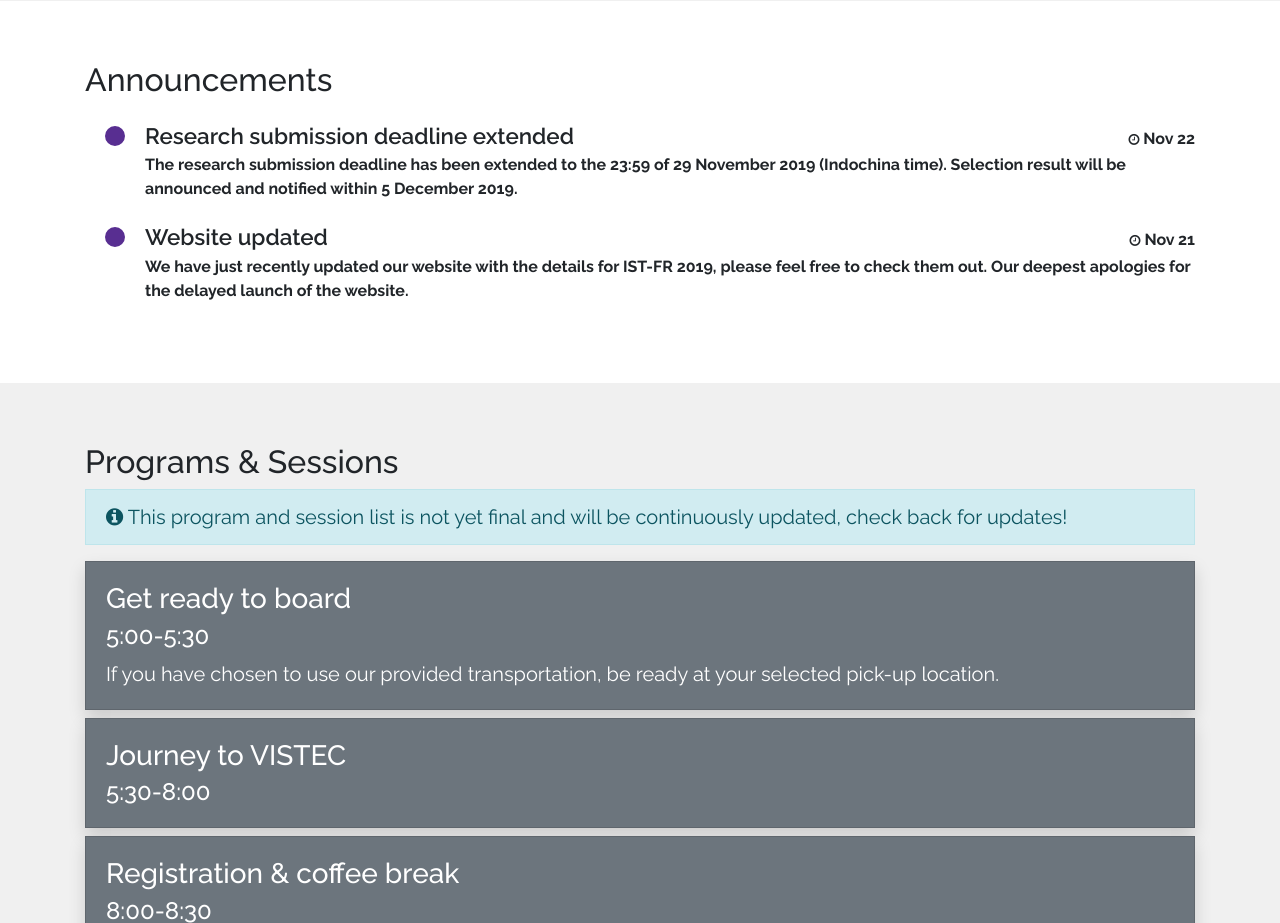
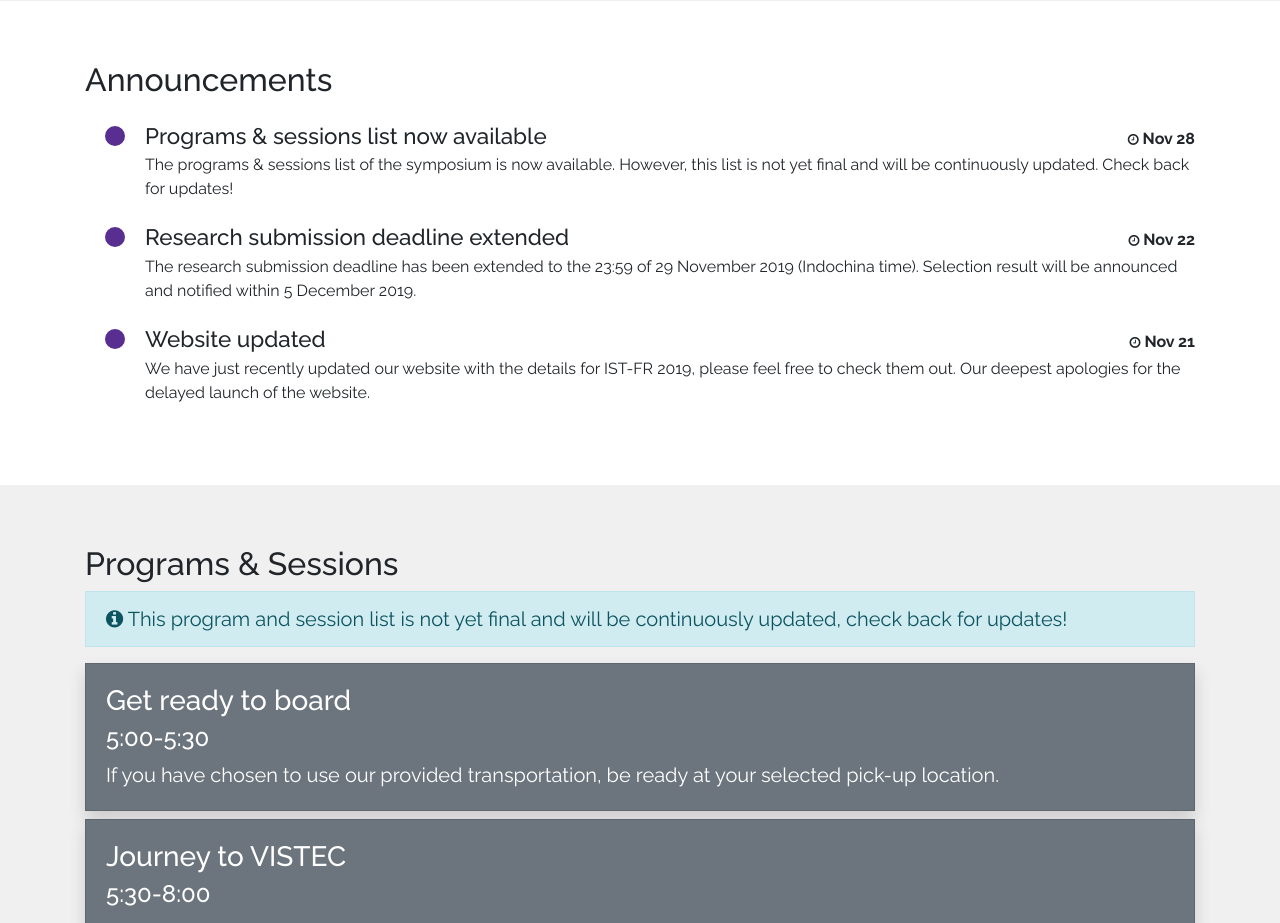
Before and after one commit to ist-fr/2019, a Vue app: page / in a window 1280 px wide. Shown: the part 1500-2423 px from the top of the page. Built offline with nearby package versions, Linux system fonts and the light colour scheme; what vue-scrollactive would draw is missing.

Commit message:
Update announcements

```diff
--- a/src/components/Home/Announcements.vue
+++ b/src/components/Home/Announcements.vue
@@ -28,6 +28,12 @@ export default {
   data() {
     return {
       announcements: [
+        {
+          title: "Programs & sessions list now available",
+          content:
+            "The programs & sessions list of the symposium is now available. However, this list is not yet final and will be continuously updated. Check back for updates!",
+          datetime: "Nov 28"
+        },
         {
           title: "Research submission deadline extended",
           content:
@@ -92,6 +98,10 @@ ul.timeline > li:before {
 
 .announcement-title {
   font-size: 140%;
-  font-weight: 600;
+  font-weight: 500;
+}
+
+.announcement-content {
+  font-weight: normal;
 }
 </style>
```
